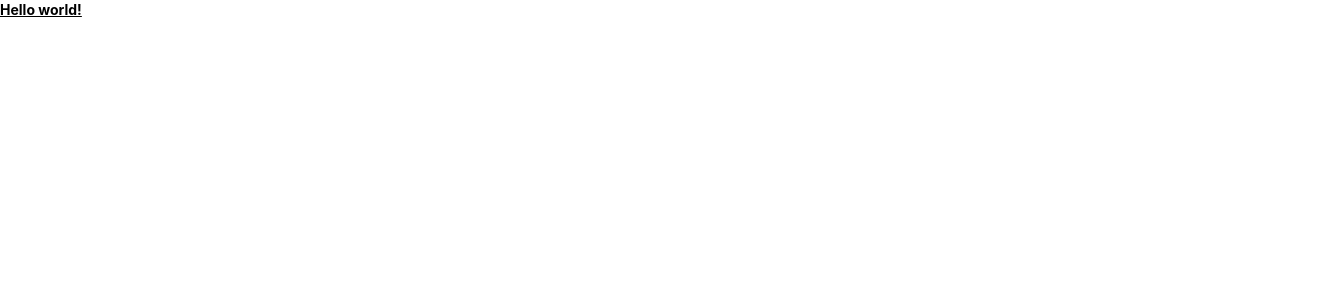
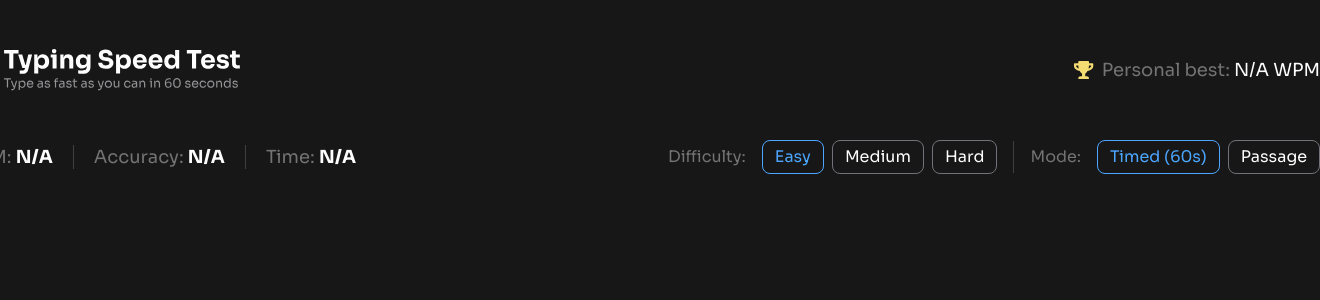
Before and after one commit to Dotesag/fm-typing-test, a Next.js app in the folder project/: page / in a window 1280 px wide. Shown: the top 300 px of the page, 1320 px wide, since content can reach past the window. Built offline with nearby package versions, Linux system fonts and the light colour scheme.

Commit message:
header template

```diff
--- a/project/app/layout.tsx
+++ b/project/app/layout.tsx
@@ -1,4 +1,10 @@
 import "./globals.css";
+import localFont from 'next/font/local'
+
+const sora = localFont({
+  src: '../public/fonts/Sora-VariableFont_wght.ttf',
+  weight: '400 700'
+})
 
 export default function RootLayout({
   children,
@@ -6,11 +12,11 @@ export default function RootLayout({
   children: React.ReactNode;
 }) {
   return (
-    <html lang="en">
+    <html lang="en" className="bg-neutral-900 text-white text-base">
       <head>
         <title>Frontend Mentor | Typing Speed Test</title>
       </head>
-      <body>{children}</body>
+      <body className={sora.className}>{children}</body>
     </html>
   );
 }
--- a/project/app/page.tsx
+++ b/project/app/page.tsx
@@ -1,5 +1,5 @@
-import Header from "../src/components/Header";
+import Mainpage from "@/components/Mainpage/Mainpage";
 
 export default function Page() {
-  return <Header />;
+  return <Mainpage />;
 }
--- a/project/src/components/Header.tsx
+++ /dev/null
@@ -1,5 +0,0 @@
-export default function Header() {
-  return (
-      <h1 className="text-sm font-bold underline">Hello world!</h1>
-  );
-}
--- /dev/null
+++ b/project/src/components/Header/Header.tsx
@@ -0,0 +1,29 @@
+import Image from "next/image";
+import Menu from "./Menu/Menu";
+
+export default function Header() {
+  return (
+    <header>
+      <div className="h-35 w-340 flex items-center justify-between">
+        <Image
+          src="/images/logo-large.svg"
+          alt="logo-large"
+          width={280}
+          height={1000}
+        />
+        <div className="flex items-center gap-2">
+          <Image
+            src="/images/icon-personal-best.svg"
+            alt="cup"
+            width={20}
+            height={20}
+          />
+          <p className="font-normal text-neutral-500 text-lg">
+            Personal best: <span className="text-white">N/A WPM</span>
+          </p>
+        </div>
+      </div>
+      <Menu />
+    </header>
+  );
+}
--- /dev/null
+++ b/project/src/components/Header/Menu/Menu.tsx
@@ -0,0 +1,77 @@
+import { useState } from "react";
+
+export default function Menu() {
+  const difficultyButtons = ["Easy", "Medium", "Hard"];
+  const modeButtons = ["Timed (60s)", "Passage"];
+
+  const [difficulty, setDifficulty] = useState<string>(difficultyButtons[0]);
+  const [mode, setMode] = useState<string>(modeButtons[0]);
+
+  return (
+    <div className="flex justify-between items-center">
+      <div className="text-neutral-500 text-lg flex gap-5 items-center">
+        <p>
+          WPM: <span className="text-white font-bold">N/A</span>
+        </p>
+
+        <div className="w-px h-6 bg-neutral-700"></div>
+
+        <p>
+          Accuracy: <span className="text-white font-bold">N/A</span>
+        </p>
+
+        <div className="w-px h-6 bg-neutral-700"></div>
+
+        <p>
+          Time: <span className="text-white font-bold">N/A</span>
+        </p>
+      </div>
+
+      <div className="flex gap-4 items-center">
+        <div className="flex gap-4 items-center">
+          <p className="text-neutral-500">Difficulty:</p>
+          <div className="flex gap-2">
+            {difficultyButtons.map((elem, index) => (
+              <button
+                key={index}
+                onClick={() => setDifficulty(elem)}
+                className="border rounded-lg px-3 py-1 duration-200 cursor-pointer"
+                style={{
+                  borderColor:
+                    elem === difficulty
+                      ? "hsl(210, 100%, 65%)"
+                      : "hsl(240, 3%, 46%)",
+                  color: elem === difficulty ? "hsl(210, 100%, 65%)" : "white",
+                }}
+              >
+                {elem}
+              </button>
+            ))}
+          </div>
+        </div>
+
+        <div className="w-px h-8 bg-neutral-700"></div>
+
+        <div className="flex gap-4 items-center">
+          <p className="text-neutral-500">Mode:</p>
+          <div className="flex gap-2">
+            {modeButtons.map((elem, index) => (
+              <button
+                key={index}
+                onClick={() => setMode(elem)}
+                className="border rounded-lg px-3 py-1 duration-200 cursor-pointer"
+                style={{
+                  borderColor:
+                    elem === mode ? "hsl(210, 100%, 65%)" : "hsl(240, 3%, 46%)",
+                  color: elem === mode ? "hsl(210, 100%, 65%)" : "white",
+                }}
+              >
+                {elem}
+              </button>
+            ))}
+          </div>
+        </div>
+      </div>
+    </div>
+  );
+}
--- /dev/null
+++ b/project/src/components/Mainpage/Mainpage.tsx
@@ -0,0 +1,10 @@
+"use client"
+import Header from "../Header/Header";
+
+export default function Mainpage() {
+  return (
+    <div className="flex flex-col items-center">
+      <Header />
+    </div>
+  );
+}
```
Also changed, not shown: project/tsconfig.json (+6 -9 lines), project/public/fonts/Sora-VariableFont_wght.ttf (added), 1 other file (tests, documents, lock files or other folders).
